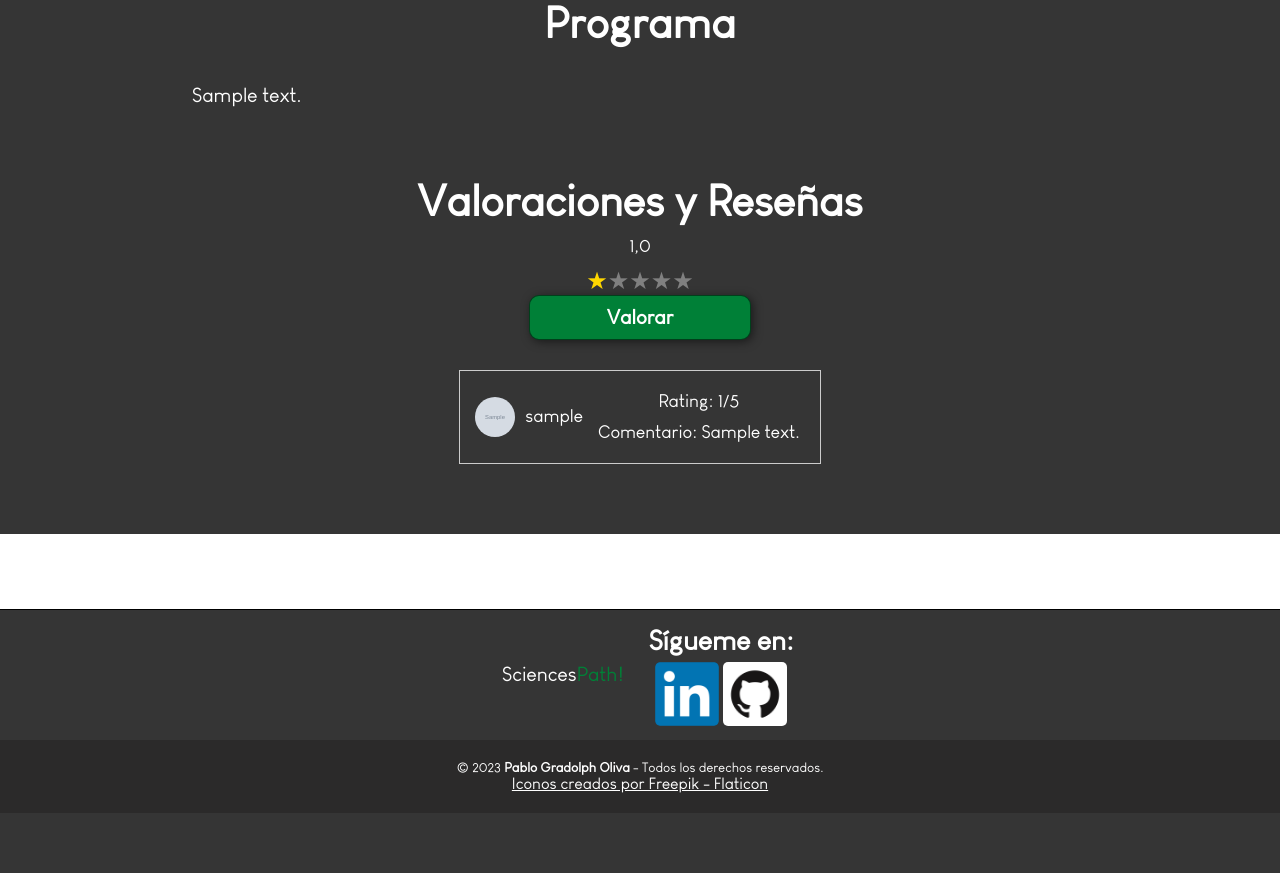
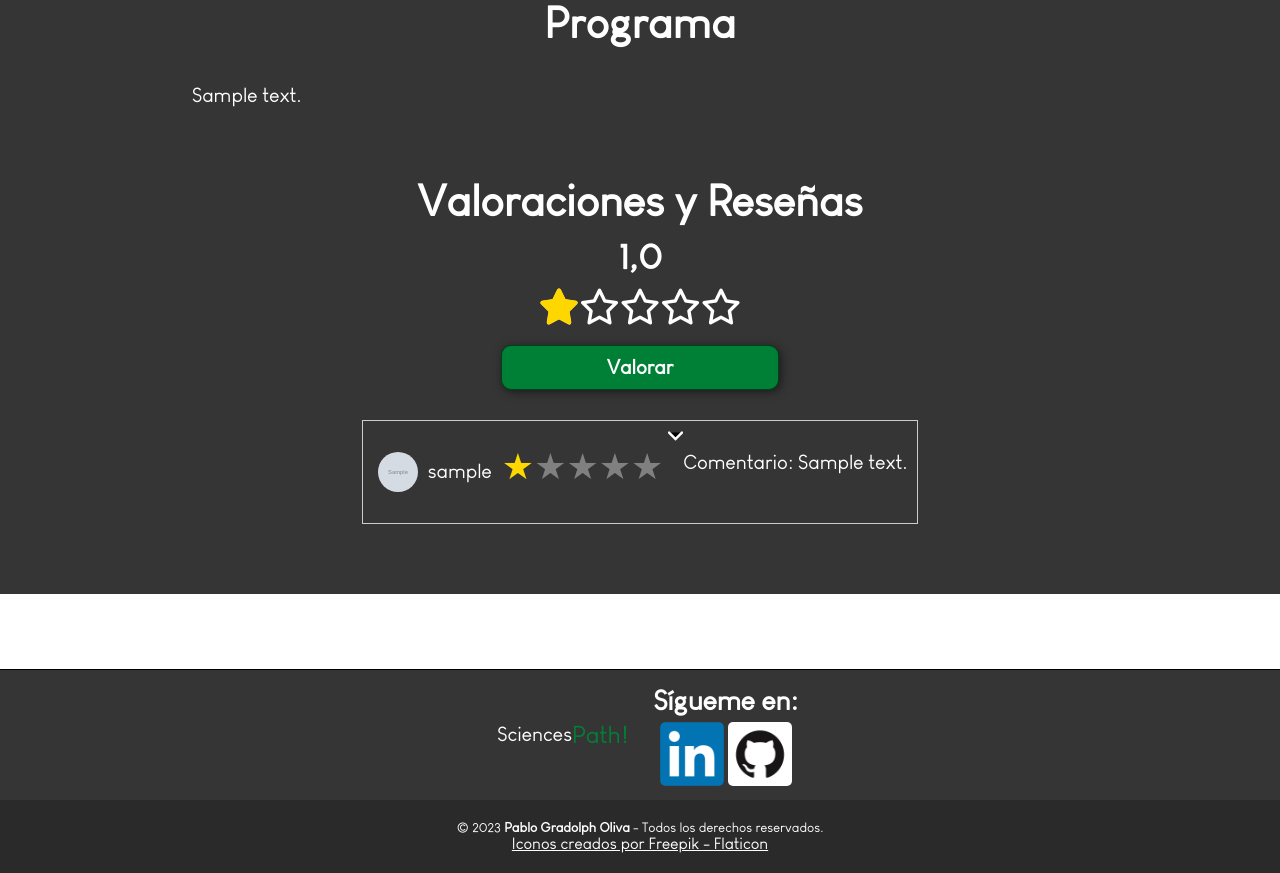
Before and after one commit to PabloGradolph/SciencesPath, a Django app: page /subjects/detail/1 in a window 1280 px wide. Shown: the part 596-1469 px from the top of the page. Before the commit the page ends 1389 px from the top, so only its background shows below. Run offline with Django 4.2, Linux system fonts and the light colour scheme; a user stored in the database is signed in; tables that the repository leaves empty hold one stand-in row (values such as "Sample post"); grey boxes marked "Sample" are stand-in pictures; some libraries are stand-ins or nearby versions; some web fonts are replaced.

Commit message:
feat(subjects.detail): rating area improved.
Changes to be committed:
	modified:   social/__pycache__/models.cpython-311.pyc
	modified:   social/models.py
	modified:   static/css/detail.css
	modified:   subjects/__pycache__/views.cpython-311.pyc
	modified:   subjects/views.py
	modified:   templates/subjects/detail.html

```diff
--- a/social/models.py
+++ b/social/models.py
@@ -1,6 +1,8 @@
 from django.db import models
 from django.contrib.auth.models import User
 from django.utils import timezone
+from django.db.models.signals import post_save
+from django.dispatch import receiver
 
 
 class Profile(models.Model):
@@ -18,6 +20,15 @@ class Profile(models.Model):
     def followers(self):
         user_ids = Relationship.objects.filter(to_user=self.user).values_list('from_user_id', flat=True)
         return User.objects.filter(id__in=user_ids)
+
+
+# A profile is generated automatically, when a user is registered.
+@receiver(post_save, sender=User)
+def create_user_profile(sender, instance, created, **kwargs):
+    if created:
+        Profile.objects.create(user=instance)
+
+post_save.connect(create_user_profile, sender=User)
 
 
 class Post(models.Model):
--- a/static/css/detail.css
+++ b/static/css/detail.css
@@ -93,12 +93,6 @@
     padding: 0;
 }
 
-.rating-area p {
-    color: #fff;
-    font-size: 18px;
-    margin: 10px 0;
-}
-
 .rating-area button {
     width: 50%;
     margin-bottom: 30px;
@@ -108,8 +102,72 @@
     display: flex;
     align-items: center;
     color: #ffd700;
-    font-size: 24px;
+    font-size: 36px;
     margin-top: 10px;
+    margin-bottom: 20px;
+}
+
+.avg_rating p {
+    font-size: 36px;
+    margin: 10px 0;
+    color: #fff;
+    font-weight: bold;
+}
+
+.rating-area p {
+    color: #fff;
+}
+
+.stars-outer {
+    display: inline-block;
+    position: relative;
+    font-family: FontAwesome;
+    color: #fff;
+}
+
+.stars-outer::before {
+    content: "\f006 \f006 \f006 \f006 \f006";
+    color: #fff;
+}
+
+.stars-inner {
+    position: absolute;
+    top: 0;
+    left: 0;
+    white-space: nowrap;
+    overflow: hidden;
+    font-family: FontAwesome;
+}
+
+.stars-inner::before {
+    content: "\f005 \f005 \f005 \f005 \f005";
+    color: #ffd700;
+}
+
+.stars-outer2 {
+    display: inline-block;
+    position: relative;
+    font-family: FontAwesome;
+    color: #fff;
+}
+
+.stars-outer2::before {
+    content: "\f006 \f006 \f006 \f006 \f006";
+    color: #fff;
+}
+
+.stars-inner2 {
+    position: absolute;
+    top: 0;
+    left: 0;
+    white-space: nowrap;
+    overflow: hidden;
+    font-family: FontAwesome;
+}
+
+.stars-inner2::before {
+    content: "\f005 \f005 \f005 \f005 \f005";
+    color: #ffd700;
 }
 
 .star {
@@ -118,6 +176,11 @@
 
 .star.active {
     color: #ffd700;
+}
+
+p span {
+    font-size: 24px;
+    color: #fff;
 }
 
 form {
--- a/subjects/views.py
+++ b/subjects/views.py
@@ -66,9 +66,22 @@ def index(request):
 
 @login_required(login_url='login')
 def detail(request, subject_id):
+    star_total = 5
     subject = get_object_or_404(Subject, id=subject_id)
     ratings = SubjectRating.objects.filter(subject=subject)
     user_rating = SubjectRating.objects.filter(subject=subject, user=request.user).first()
+
+    possible_ratings = [1, 2, 3, 4, 5]
+    ratings_count = []
+    for rating in possible_ratings:
+        quantity = 0
+        for r in ratings:
+            if r == rating:
+                quantity += 1
+        quantity = (quantity / star_total) * 100
+        quantity = round((quantity / 10) * 10)
+        quantity = str(quantity) + "%"
+        ratings_count.append(quantity)
 
     if request.method == 'POST':
         rating_value = request.POST.get('rating')
@@ -83,6 +96,9 @@ def detail(request, subject_id):
             messages.success(request, 'Tu valoración ha sido registrada.')
             return redirect('detail', subject_id=subject_id)
 
+    avg_rating = subject.avg_rating()
+    avg_rating_percentage = (avg_rating / star_total) * 100
+    avg_rating_percentage_rounded = round((avg_rating_percentage / 10)*10)
     rating_range = range(1,6)
     context = {
         'subject': subject,
@@ -90,5 +106,12 @@ def detail(request, subject_id):
         'ratings': ratings,
         'user_rating': user_rating,
         'rating_range': rating_range,
+        'avg_1': ratings_count[0],
+        'avg_2': ratings_count[1],
+        'avg_3': ratings_count[2],
+        'avg_4': ratings_count[3],
+        'avg_5': ratings_count[4],
+        'avg_rating': avg_rating,
+        'avg_rating_percentage_rounded': avg_rating_percentage_rounded,
     }
     return render(request, 'subjects/detail.html', context)
--- a/templates/subjects/detail.html
+++ b/templates/subjects/detail.html
@@ -63,11 +63,17 @@
     <div class="rating-area">
         <h2>Valoraciones y Reseñas</h2>
         <div class="avg_rating">
-            <p class="avg_rating">{{ subject.avg_rating }}</p>
+            <p class="avg_rating">
+                {% if avg_rating == 0.0 %}
+                   <span> Sin Valorar </span>
+                {% else %}
+                    {{ avg_rating }}
+                {% endif %}
+            </p>
             <div class="rating">
-                {% for i in rating_range %}
-                    <span class="star{% if i <= subject.avg_rating %} active{% endif %}">&#9733;</span>
-                {% endfor %}
+                <div class="stars-outer">
+                    <div class="stars-inner"></div>
+                </div>
             </div>
         </div>
         <button class="btn-primary" id="show-review-form">Valorar</button>
@@ -97,7 +103,16 @@
                     <p>{{ review.user.username }}</p>
                 </div>
                 <div class="rating-comment">
-                    <p>Rating: {{ review.rating }}/5</p>
+                    <div class="rating">
+                        {% for i in rating_range %}
+                            <span class="star{% if i <= review.rating %} active{% endif %}">&#9733;</span>
+                        {% endfor %}
+                    </div>
+                </div>
+                <svg width="15" height="10" viewBox="0 0 42 25">
+                    <path d="M3 3L21 21L39 3" stroke="white" stroke-width="7" stroke-linecap="round"/>
+                </svg>
+                <div class="answer">
                     <p>Comentario: {{ review.comment }}</p>
                 </div>
             </div>
@@ -115,4 +130,10 @@
         });
     });
 </script>
+<script>
+    const starPercentageRounded = {{ avg_rating_percentage_rounded }};
+    document.querySelector('.stars-inner').style.width = starPercentageRounded + "%";
+</script>
+
+<script src="https://kit.fontawesome.com/f2b3d089f6.js" crossorigin="anonymous"></script>
 {% endblock %}
```
